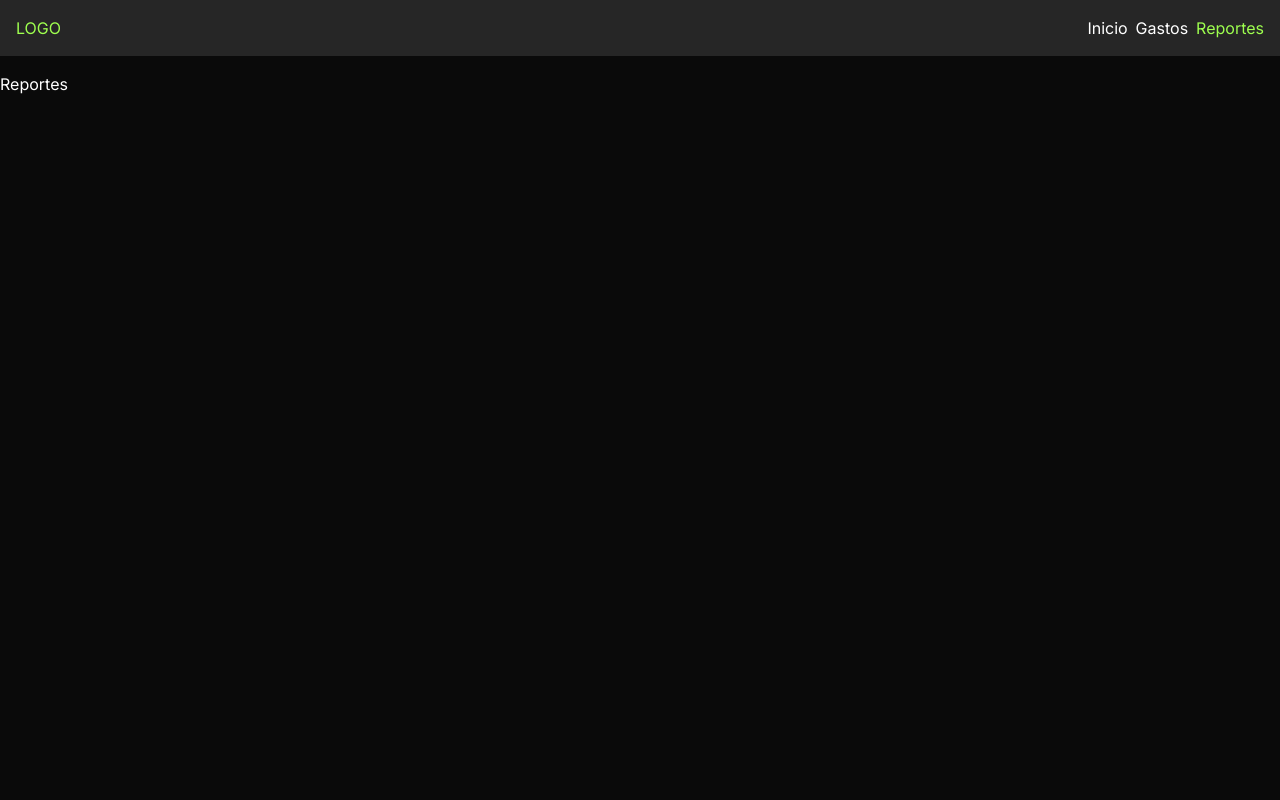
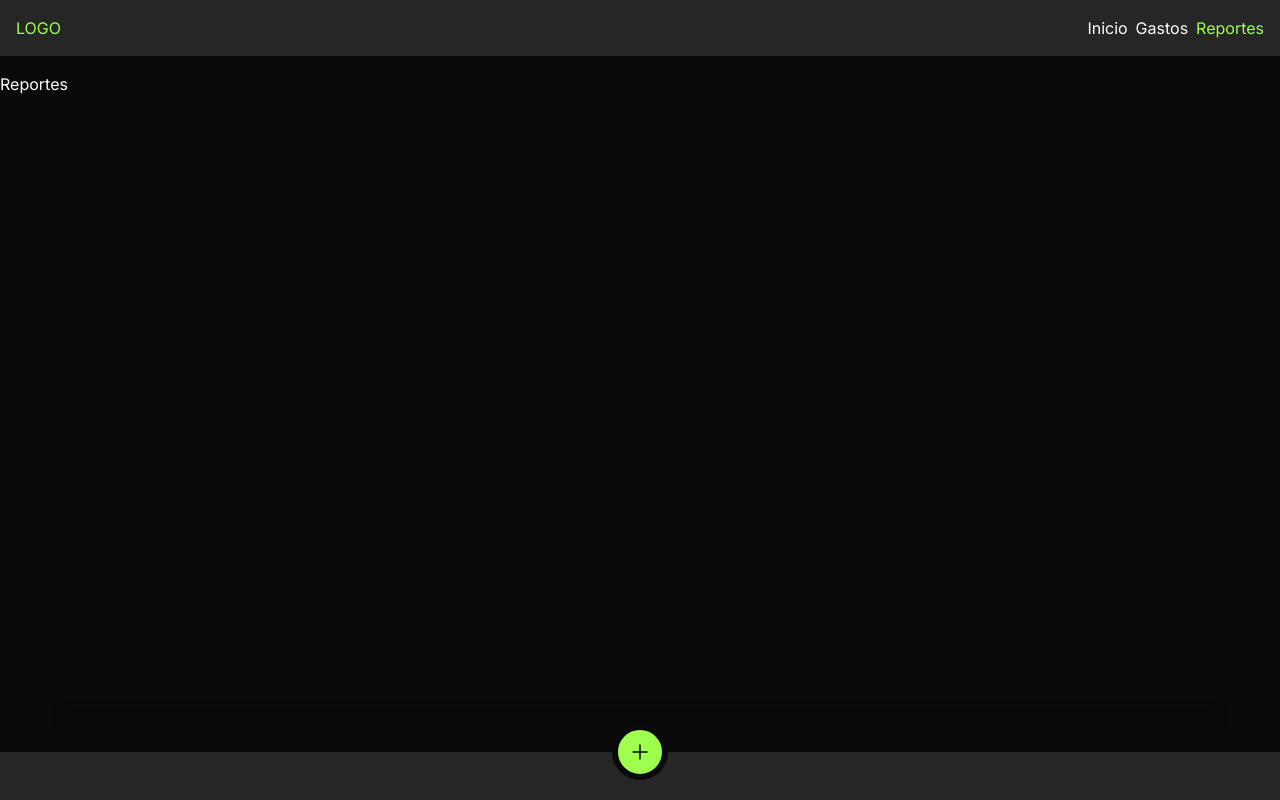
Before and after one commit to Santisola/strapi-test, a Next.js app in the folder gestor-gastos/: page /reportes in a window 1280 px wide. Built offline with nearby package versions, Linux system fonts and the light colour scheme.

Commit message:
Added shadows and form fields background, move bottomNav to layout file

```diff
--- a/gestor-gastos/src/app/globals.css
+++ b/gestor-gastos/src/app/globals.css
@@ -9,6 +9,7 @@
   --color-emphasis: #9eff4f;
   --background-container: #262626;
   --background-button: #444;
+  --form-field-background: #3d3d3d;
 }
 
 @media (prefers-color-scheme: dark) {
--- a/gestor-gastos/src/app/homeDashboard/HomeDashboard.tsx
+++ b/gestor-gastos/src/app/homeDashboard/HomeDashboard.tsx
@@ -1,7 +1,6 @@
 import React from 'react'
 import { getGastos, getGastosPorTipo } from '../lib/data'
 import { TiposDeGastoList } from '../ui/TiposDeGastoList/TiposDeGastoList';
-import { BottomNav } from '../ui/BottomNav/BottomNav';
 
 export const HomeDashboard = async () => {
   const gastos = await getGastos();
@@ -30,8 +29,6 @@ export const HomeDashboard = async () => {
     </div>
 
     <TiposDeGastoList gastos={tiposDeGastos} />
-
-    <BottomNav />
     </>
   )
 }
--- a/gestor-gastos/src/app/layout.tsx
+++ b/gestor-gastos/src/app/layout.tsx
@@ -2,6 +2,7 @@ import type { Metadata } from "next";
 import { Inter } from "next/font/google";
 import "./globals.css";
 import { Header } from "./ui/header/Header";
+import { BottomNav } from "./ui/BottomNav/BottomNav";
 
 const inter = Inter({ subsets: ["latin"] });
 
@@ -22,6 +23,7 @@ export default function RootLayout({
 				<main>
 					{children}
 				</main>
+				<BottomNav />
 			</body>
 		</html>
 	);
--- a/gestor-gastos/src/app/ui/BottomNav/components/FormNuevoGasto/styles.css
+++ b/gestor-gastos/src/app/ui/BottomNav/components/FormNuevoGasto/styles.css
@@ -9,6 +9,7 @@
     border-radius: 5px;
     transition: all 250ms ease;
     overflow: hidden;
+    box-shadow: 0 -3px 10px 2px rgba(0,0,0,0.5);
 }
 
 #nuevoGastoForm.active {
@@ -37,10 +38,13 @@
     display: flex;
     flex-direction: column;
     gap: .25rem;
+    margin-bottom: 0.5rem;
 }
 
-.form-group input {
+.form-group input,
+.form-group select {
     font-size: 1rem;
     padding: .25rem;
-    background-color: transparent;
+    background-color: var(--form-field-background);
+    border-radius: 5px;
 }
```
